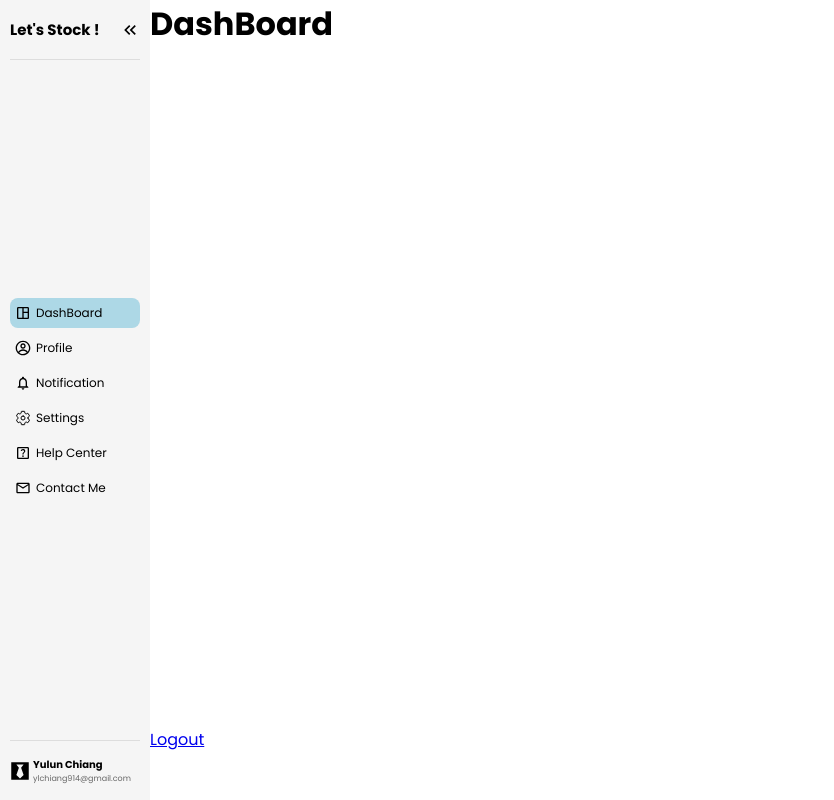
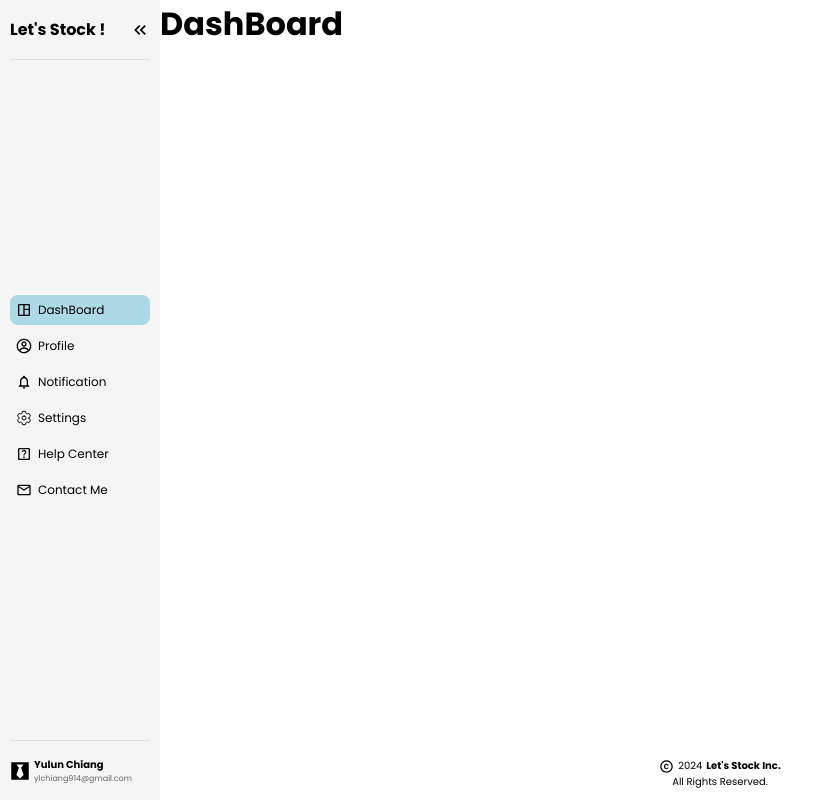
Before and after one commit to allenyummy/lets-stock-frontend, a React (Create React App) app: page /home in a window 1280 px wide. Shown: the whole page, without its empty margins (0-834 px from the left). Built offline with nearby package versions, Linux system fonts and the light colour scheme.

Commit message:
feat: footer (#11)

```diff
--- /dev/null
+++ b/src/components/Footer/Footer.css
@@ -0,0 +1,16 @@
+.footer-container {
+  display: flex;
+  flex-direction: column;
+  justify-content: flex-end;
+  align-items: center;
+  padding: 0.625rem;
+  font-size: 0.625rem;
+
+  .copyright {
+    display: flex;
+    flex-direction: row;
+    justify-content: center;
+    align-items: center;
+    gap: 0.25rem;
+  }
+}
--- /dev/null
+++ b/src/components/Footer/Footer.tsx
@@ -0,0 +1,17 @@
+import { MdOutlineCopyright } from 'react-icons/md';
+
+import './Footer.css';
+
+const Footer = () => {
+  return (
+    <div className="footer-container">
+      <div className="copyright">
+        <MdOutlineCopyright size={15} />
+        2024<b>Let's Stock Inc.</b>
+      </div>
+      <div className="label">All Rights Reserved.</div>
+    </div>
+  );
+};
+
+export default Footer;
--- a/src/components/LoginForm/LoginForm.css
+++ b/src/components/LoginForm/LoginForm.css
@@ -1,36 +1,36 @@
 .login-form-container {
-  backdrop-filter: blur(15px);
-  box-shadow: 0 0 10px rgba(0, 0, 0, 0.2);
-  border: 2px solid rgba(255, 255, 255, 0.2);
-  border-radius: 10px;
+  backdrop-filter: blur(1rem);
+  box-shadow: 0 0 0.625rem rgba(0, 0, 0, 0.2);
+  border: 0.125rem solid rgba(255, 255, 255, 0.2);
+  border-radius: 0.625rem;
   background: transparent;
-  padding: 30px 40px;
-  width: 420px;
+  padding: 1.875rem 2.5rem;
+  width: 26.25rem;
   color: #fff;
 }
 
 .login-form-container h1 {
-  font-size: 36px;
+  font-size: 2.25rem;
   text-align: center;
 }
 
 .login-form-container .input-box {
   position: relative;
-  margin: 30px 0;
+  margin: 1.875rem 0;
   width: 100%;
-  height: 50px;
+  height: 3.125rem;
 }
 
 .login-form-container .input-box input {
   outline: none;
-  border: 2px solid rgba(255, 255, 255, 0.2);
-  border-radius: 40px;
+  border: 0.125rem solid rgba(255, 255, 255, 0.2);
+  border-radius: 2.5rem;
   background: transparent;
-  padding: 20px 45px 20px 20px;
+  padding: 1.25rem 2.8125rem 1.25rem 1.25rem;
   width: 100%;
   height: 100%;
   color: #fff;
-  font-size: 16px;
+  font-size: 1rem;
 }
 
 .login-form-container .input-box input::placeholder {
@@ -40,20 +40,20 @@
 .login-form-container .input-box .icon {
   position: absolute;
   top: 50%;
-  right: 20px;
+  right: 1.25rem;
   transform: translateY(-50%);
   color: #fff;
-  font-size: 16px;
+  font-size: 1rem;
 }
 
 .login-form-container .remember-me {
   display: flex;
   justify-content: space-between;
-  margin: -15px 0px 15px;
+  margin: -1rem 0px 1rem;
 }
 
 .login-form-container .remember-me label input {
-  margin-right: 4px;
+  margin-right: 0.25rem;
   accent-color: #fff;
 }
 
@@ -69,20 +69,20 @@
 .login-form-container button {
   cursor: pointer;
   outline: none;
-  box-shadow: 0 0px 10px rgba(0, 0, 0, 0.1);
+  box-shadow: 0 0px 0.625rem rgba(0, 0, 0, 0.1);
   border: none;
-  border-radius: 40px;
+  border-radius: 2.5rem;
   background: #fff;
   width: 100%;
-  height: 45px;
+  height: 2.8125rem;
   color: #333;
   font-weight: 700;
-  font-size: 16px;
+  font-size: 1rem;
 }
 
 .login-form-container .register-link {
-  margin: 20px 0px 15px;
-  font-size: 14.5px;
+  margin: 1.25rem 0px 1rem;
+  font-size: 0.90625rem;
   text-align: center;
 }
 
--- a/src/components/SideBar/SideBarGroup.css
+++ b/src/components/SideBar/SideBarGroup.css
@@ -3,7 +3,7 @@
   flex-direction: column;
   justify-content: space-between;
   background: #f5f5f5;
-  padding: 10px;
+  padding: 0.625rem;
   min-height: 100vh;
 }
 
@@ -13,13 +13,13 @@
   justify-content: space-between;
   align-items: center;
   border-bottom: 1px solid #ddd;
-  padding: 0px 0px 10px 0;
-  min-height: 50px;
+  padding: 0 0 0.625rem 0;
+  min-height: 3.125rem;
   .title {
-    min-width: 100px;
+    min-width: 6.25rem;
     overflow: hidden;
     font-weight: bold;
-    font-size: 15px;
+    font-size: 1rem;
   }
 
   .icon {
@@ -40,7 +40,7 @@
 .side-bar-group-container .slot {
   display: flex;
   flex-direction: column;
-  gap: 5px;
+  gap: 0.375rem;
 }
 
 .side-bar-group-container .footer {
@@ -48,11 +48,11 @@
   flex-direction: row;
   justify-content: flex-start;
   align-items: center;
-  gap: 3px;
-  border-top: 1px solid #ddd;
+  gap: 0.25rem;
+  border-top: 0.0625rem solid #ddd;
 
-  padding: 10px 0px 0px 0px;
-  min-height: 50px;
+  padding: 0.625rem 0 0 0;
+  min-height: 3.125rem;
 
   .icon {
     display: flex;
@@ -61,11 +61,11 @@
 
   .author .name {
     font-weight: bold;
-    font-size: 10px;
+    font-size: 0.625rem;
   }
 
   .author .email {
     color: #666;
-    font-size: 8px;
+    font-size: 0.5rem;
   }
 }
--- a/src/components/SideBar/SideBarItem.css
+++ b/src/components/SideBar/SideBarItem.css
@@ -2,18 +2,18 @@
   display: flex;
   justify-content: flex-start;
   align-items: center;
-  gap: 5px;
+  gap: 0.375rem;
   cursor: pointer;
-  padding: 5px;
-  min-height: 30px;
+  padding: 0.375rem;
+  min-height: 1.875rem;
 
   &:hover {
-    border-radius: 8px;
+    border-radius: 0.5rem;
     background: lightgrey;
   }
 
   &.active {
-    border-radius: 8px;
+    border-radius: 0.5rem;
     background: lightblue;
   }
 }
@@ -25,7 +25,7 @@
 }
 
 .side-bar-item-container .side-bar-item-title {
-  min-width: 100px;
+  min-width: 6.25rem;
   overflow: hidden;
-  font-size: 12px;
+  font-size: 0.75rem;
 }
--- a/src/pages/HomePage/HomePage.css
+++ b/src/pages/HomePage/HomePage.css
@@ -1,7 +1,7 @@
 .home-page-container {
   display: grid;
-  grid-template-rows: 1fr 0.1fr;
-  grid-template-columns: 48px 1fr;
+  grid-template-rows: 1fr 0.05fr;
+  grid-template-columns: 3rem 1fr;
   grid-template-areas:
     'sidebar main'
     'sidebar footer';
@@ -11,5 +11,5 @@
 }
 
 .home-page-container.side-bar-expanded {
-  grid-template-columns: 150px 1fr;
+  grid-template-columns: 10rem 1fr;
 }
--- a/src/pages/HomePage/HomePage.tsx
+++ b/src/pages/HomePage/HomePage.tsx
@@ -1,6 +1,7 @@
 import { useState } from 'react';
 import { Link } from 'react-router-dom';
 
+import Footer from '../../components/Footer/Footer';
 import Main from '../../components/Main/Main';
 import SideBar from '../../components/SideBar/SideBar';
 import { SideBarItemCategory } from '../../components/SideBar/types/SideBarItemCategory';
@@ -25,7 +26,10 @@ export default function HomePage() {
         <Main activeTitle={activeTitle} />
       </div>
 
-      <Link to={`/login`}>Logout</Link>
+      <div style={{ gridArea: 'footer' }}>
+        <Footer />
+        {/* <Link to={`/login`}>Logout</Link> */}
+      </div>
     </div>
   );
 }
```
